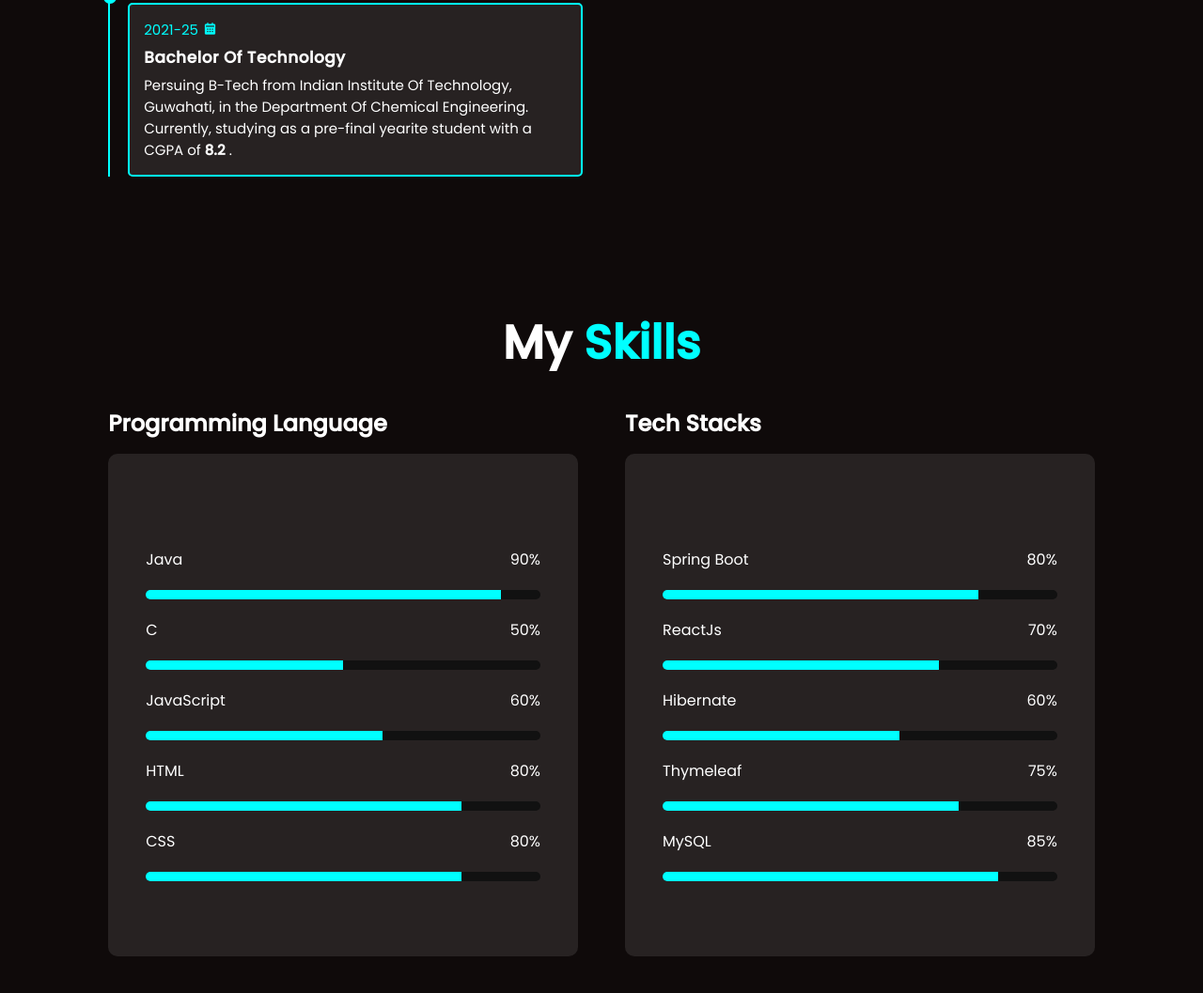
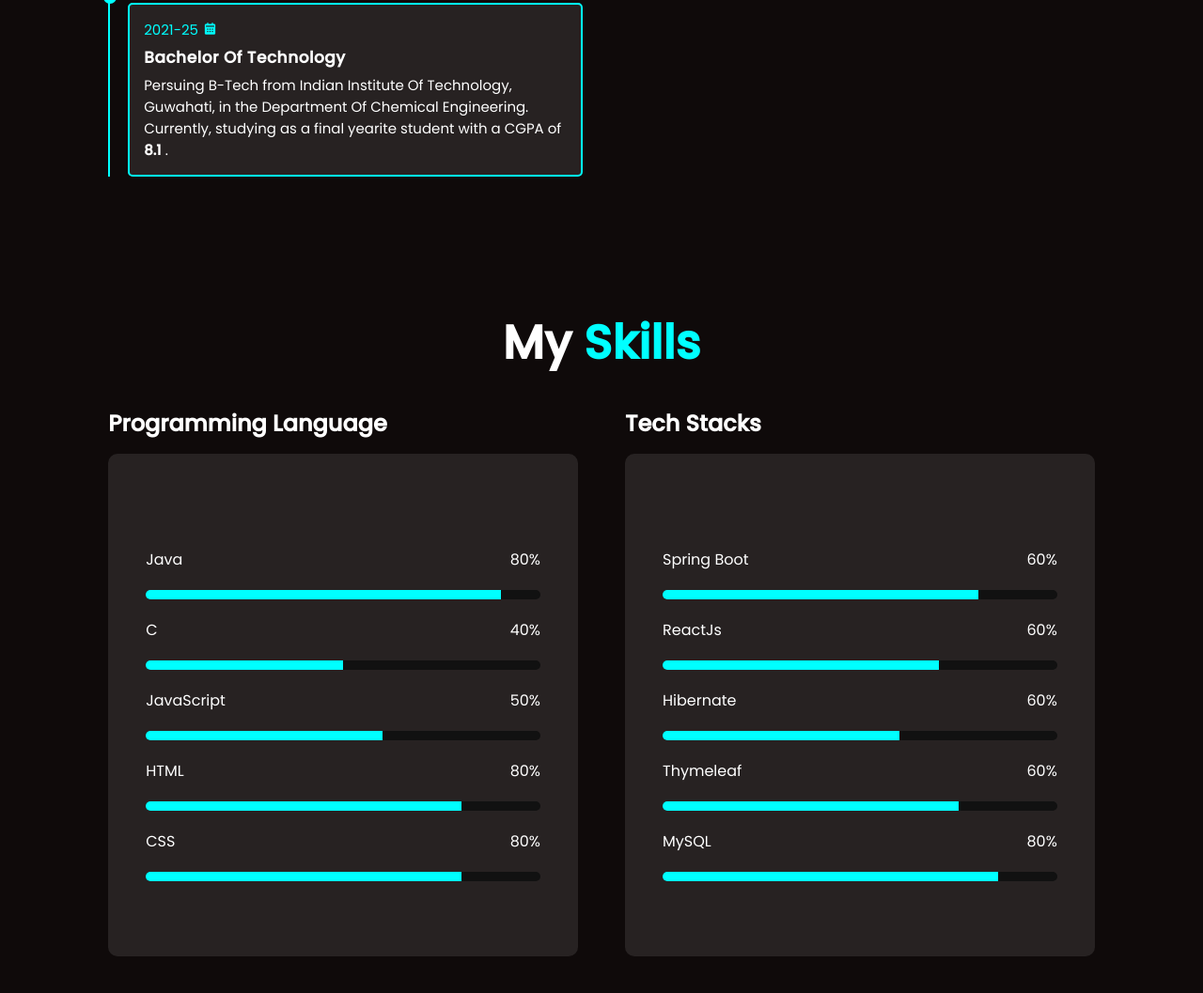
Before and after one commit to RaunakAgarwal18/RaunakAgarwal_Portfolio, a website: page index.html in a window 1280 px wide. Shown: the part 2308-3365 px from the top of the page at 94% size. Drawn offline with nearby package versions, Linux system fonts and the light colour scheme.

Commit message:
Update index.html

```diff
--- a/index.html
+++ b/index.html
@@ -86,7 +86,7 @@
                         <div class="content">
                             <div class="year">2021-25<i class='bx bxs-calendar'></i></div>
                             <h3>Bachelor Of Technology</h3>
-                            <p>Persuing B-Tech from Indian Institute Of Technology, Guwahati, in the Department Of Chemical Engineering. Currently, studying as a pre-final yearite student with a CGPA of <b>8.2</b> .</p>
+                            <p>Persuing B-Tech from Indian Institute Of Technology, Guwahati, in the Department Of Chemical Engineering. Currently, studying as a final yearite student with a CGPA of <b>8.1</b> .</p>
                         </div>
                     </div>
                 </div>
@@ -121,21 +121,21 @@
                 <div class="skill-box skill-box1">
                     <div class="single-skill">
                         <span class="topic">Java</span>
-                        <span class="topic">90%</span>
+                        <span class="topic">80%</span>
                     </div>
                     <div class="bar-side">
                         <div class="bar bar-1"></div>
                     </div>
                     <div class="single-skill">
                         <span class="topic">C</span>
-                        <span class="topic">50%</span>
+                        <span class="topic">40%</span>
                     </div>
                     <div class="bar-side">
                         <div class="bar bar-2"></div>
                     </div>
                     <div class="single-skill">
                         <span class="topic">JavaScript</span>
-                        <span class="topic">60%</span>
+                        <span class="topic">50%</span>
                     </div>
                     <div class="bar-side">
                         <div class="bar bar-3"></div>
@@ -161,14 +161,14 @@
                 <div class="skill-box skill-box2">
                     <div class="single-skill">
                         <span class="topic">Spring Boot</span>
-                        <span class="topic">80%</span>
+                        <span class="topic">60%</span>
                     </div>
                     <div class="bar-side">
                         <div class="bar bar-4"></div>
                     </div>
                     <div class="single-skill">
                         <span class="topic">ReactJs</span>
-                        <span class="topic">70%</span>
+                        <span class="topic">60%</span>
                     </div>
                     <div class="bar-side">
                         <div class="bar bar-5"></div>
@@ -182,14 +182,14 @@
                     </div>
                     <div class="single-skill">
                         <span class="topic">Thymeleaf</span>
-                        <span class="topic">75%</span>
+                        <span class="topic">60%</span>
                     </div>
                     <div class="bar-side">
                         <div class="bar bar-6"></div>
                     </div>
                     <div class="single-skill">
                         <span class="topic">MySQL</span>
-                        <span class="topic">85%</span>
+                        <span class="topic">80%</span>
                     </div>
                     <div class="bar-side">
                         <div class="bar bar-7"></div>
```
